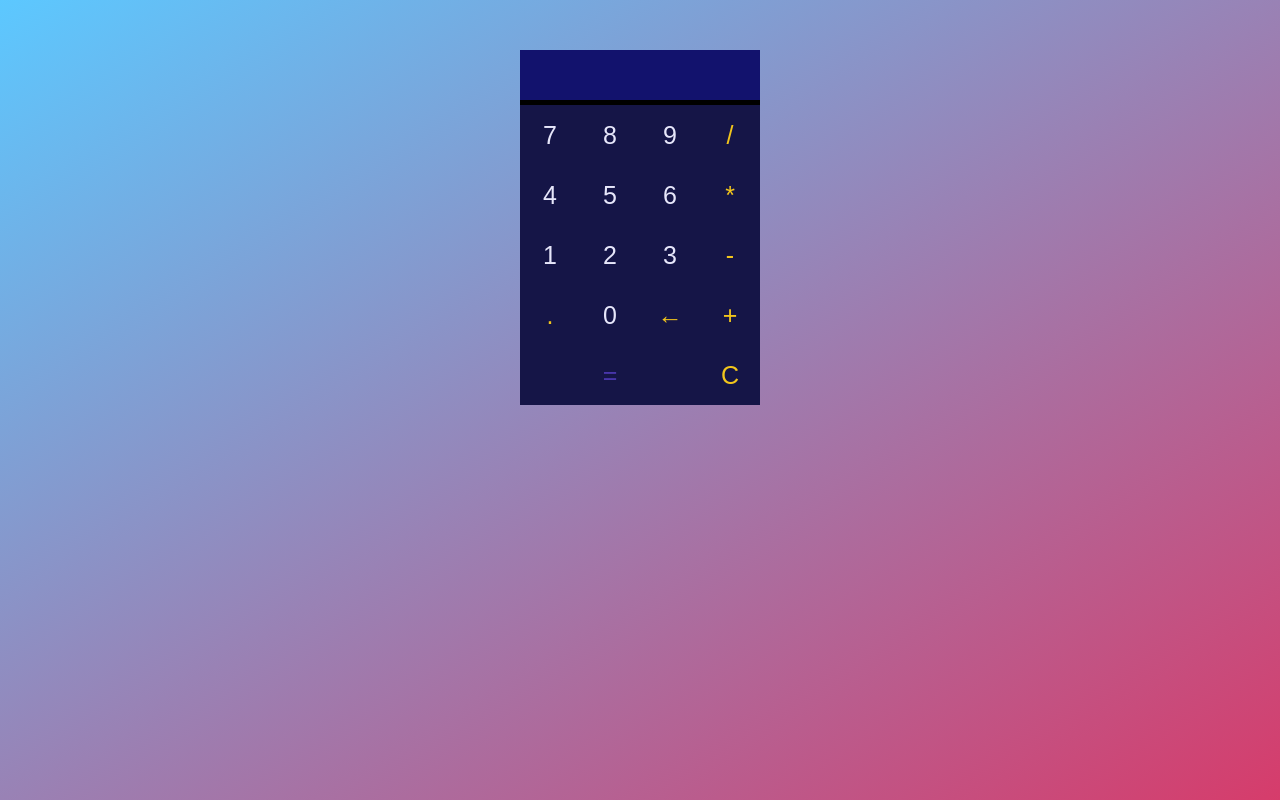
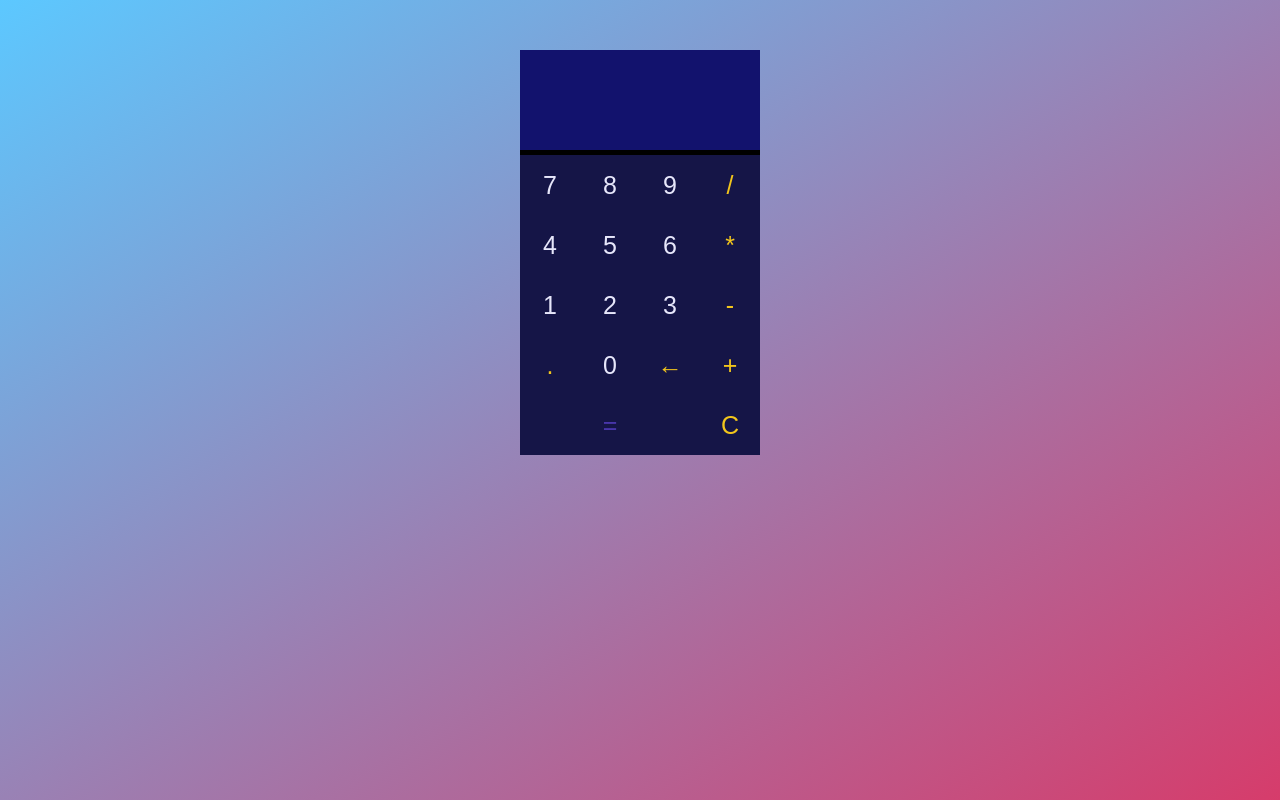
Before and after one commit to nem00700/react_calculator, a React (Create React App) app: page / in a window 1280 px wide. Built offline with nearby package versions, Linux system fonts and the light colour scheme.

Commit message:
added answer field and classes for the example and the answer

```diff
--- a/src/App.css
+++ b/src/App.css
@@ -16,16 +16,28 @@ body{
 .input-field{
   width: 100%;
   border: none;
-  height: 50px;
+  height: 100px;
   font-size: 40px;
   background-color: #12126D;
   overflow: hidden;
   border-bottom: 5px solid black;
 }
 
+.input-field_element{
+  height: 50px;
+}
+
 .input-value{
   float: right;
   color: #E75480;
+}
+
+.answer{
+  color: rgba(159, 243, 23, 0.877);
+}
+
+.example{
+
 }
 
 .buttons{
--- a/src/App.jsx
+++ b/src/App.jsx
@@ -9,7 +9,8 @@ class App extends Component {
     this.state = {
       val: '',
       buttons: [7, 8, 9, '/', 4, 5, 6, '*', 1, 2, 3, '-', '.', 0, '←', '+', '=', 'C'],
-      last_sign: ''
+      last_sign: '',
+      answer: ''
     };
 
     this.handleChange = this.handleChange.bind(this);
@@ -17,8 +18,10 @@ class App extends Component {
 
   handleChange(num){
     let a = this.state.val;
-    if(num === "=")
-      this.setState({val: new String(eval(a))});
+    if(num === "="){
+      this.setState({val: ''});
+      this.setState({answer: new String(eval(a))})
+    }
     else if(num === "←")
       this.setState({val: a.substring(0, a.length-1)})
     else if(num === "C")
@@ -50,9 +53,16 @@ class App extends Component {
 
     return (
       <div className="calculator">
-        <Input
-          val={this.state.val}
-        />
+        <div className="input-field">
+          <Input
+            classVal=" answer"
+            val={this.state.answer}
+          />
+          <Input
+            classVal=" example"
+            val={this.state.val}
+          />
+        </div>
         <div className="buttons">
           {buttons}
         </div>
--- a/src/components/Input.jsx
+++ b/src/components/Input.jsx
@@ -1,9 +1,13 @@
 import React, { Component } from 'react';
 
 class Input extends Component{
+
+
     render(){
-        return (<div className="input-field">
-            <div className="input-value">{this.props.val}</div>
+        const classVal = 'input-value' + this.props.classVal;
+
+        return (<div className="input-field_element">
+            <div className={classVal}>{this.props.val}</div>
         </div>);
     }
 }
```
